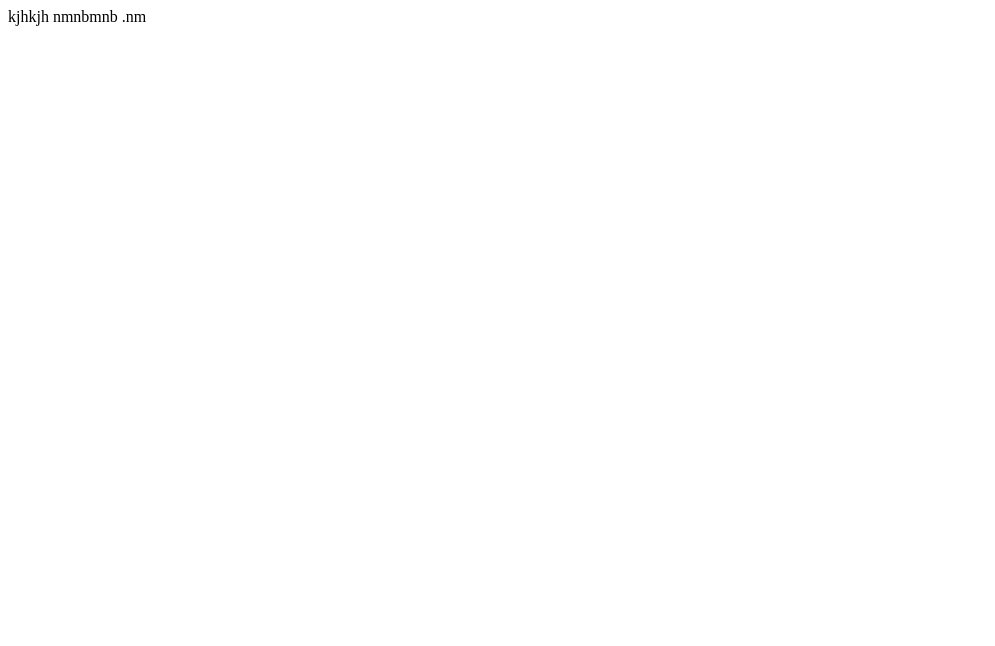
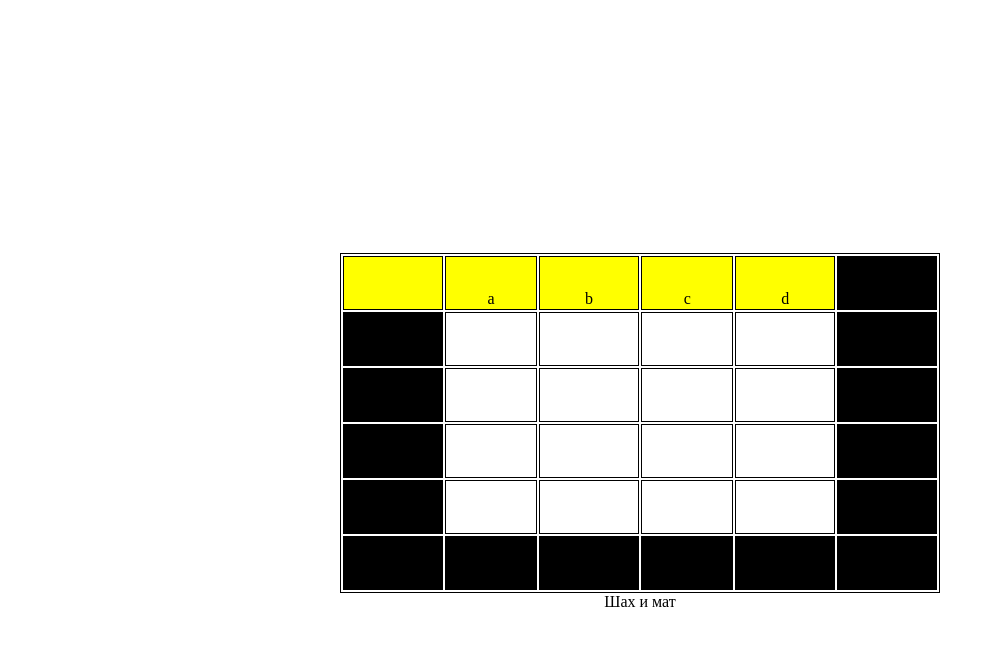
Before and after one commit to julia4/webcamp-test, a plain HTML site: page index.html in a window 1280 px wide. Shown: the whole page, without its empty margins (0-995 px from the left). Drawn offline with Linux system fonts and the light colour scheme.

Commit message:
#1 improved html, added images

```diff
--- a/index.html
+++ b/index.html
@@ -1,12 +1,74 @@
 <!DOCTYPE html>
 <html>
 <head>
+    <meta charset="UTF-8">
     <title>Task1</title>
+    <link rel="stylesheet" type="text/css" href="main.css"/>
+    <style>
+        table, td, th
+        {
+            border:1px solid black;
+        }
+        td
+        {
+            height:50px;
+            vertical-align:bottom;
+        }
+    </style>
 </head>
-<body>
-kjhkjh
-nmnbmnb
-.nm
-
+<body top margin="0" left margin="30" right margin="20" bottom margin="40">
+<div style="text-align: center;">
+<table class="mytable">
+    <tr class="top-row">
+        <td class="top-row">&nbsp</td>
+        <td class="rotate">a</td>
+        <td class="rotate">b</td>
+        <td class="rotate">c</td>
+        <td class="rotate">d</td>
+        <td class="bottom-row">&nbsp</td>
+    </tr>
+    <tr>
+        <td class="bottom-row">4</td>
+        <td>&nbsp</td>
+        <td>&nbsp</td>
+        <td>&nbsp</td>
+        <td>&nbsp</td>
+        <td class="bottom-row rotate">4</td>
+    </tr>
+    <tr>
+        <td class="bottom-row">3</td>
+        <td>&nbsp</td>
+        <td>&nbsp</td>
+        <td>&nbsp</td>
+        <td>&nbsp</td>
+        <td class="bottom-row rotate">3</td>
+    </tr>
+    <tr>
+        <td class="bottom-row">2</td>
+        <td>&nbsp</td>
+        <td>&nbsp</td>
+        <td>&nbsp</td>
+        <td>&nbsp</td>
+        <td class="bottom-row rotate">2</td>
+    </tr>
+    <tr>
+        <td class="bottom-row">1</td>
+        <td>&nbsp</td>
+        <td>&nbsp</td>
+        <td>&nbsp</td>
+        <td>&nbsp</td>
+        <td class="bottom-row rotate">1</td>
+    </tr>
+    <tr class="bottom-row">
+        <td>&nbsp</td>
+        <td>a</td>
+        <td>b</td>
+        <td>c</td>
+        <td>d</td>
+        <td class="bottom-row">&nbsp</td>
+    </tr>
+</table>
+    <div>Шах и мат</div>
+</div>
 </body>
 </html>
```
Also changed, not shown: img/king.png (added), img/pawn.png (added), img/queen.png (added).
